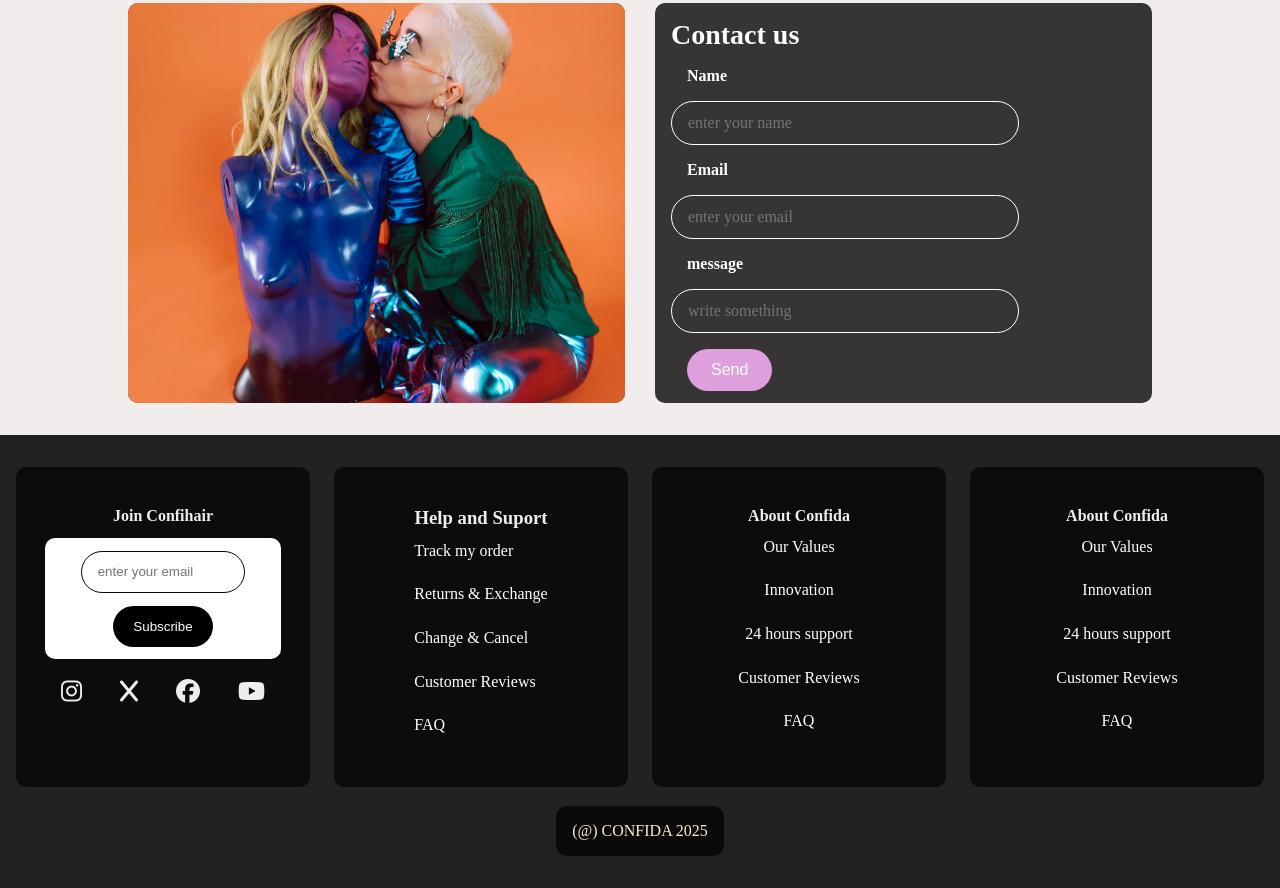
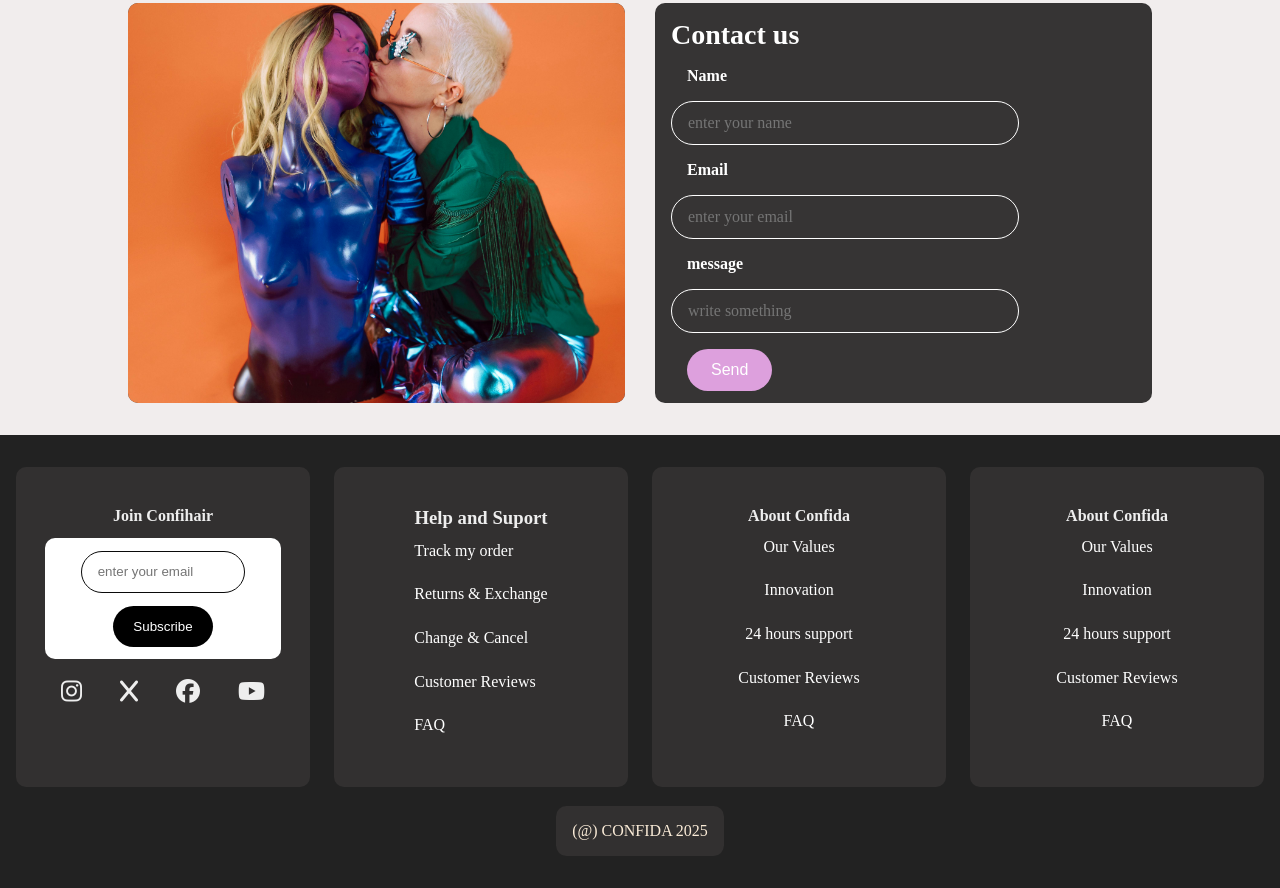
Before and after one commit to makoge/hairwig, a plain HTML site: page index.html in a window 1280 px wide. Shown: the part 2551-3439 px from the top of the page. Drawn offline with Linux system fonts and the light colour scheme.

Commit message:
footer background

```diff
--- a/hair.css
+++ b/hair.css
@@ -701,7 +701,7 @@ nav a{
 
 .first-footer{
   justify-items: center;
-  background-color: rgba(0, 0, 0, 0.65);
+  background-color: rgba(54, 52, 52, 0.8);
   padding: 40px 0;
   border-radius: 10px;
 }
@@ -720,7 +720,7 @@ nav a{
 }
 .second-footer{
   justify-items: center;
-  background-color: rgba(0, 0, 0, 0.65);
+  background-color: rgba(54, 52, 52, 0.8);
   padding: 40px 0;
   border-radius: 10px;
 }
@@ -737,7 +737,7 @@ nav a{
 }
 .third-footer{
   justify-items: center;
-  background-color: rgba(0, 0, 0, 0.65);
+  background-color: rgba(54, 52, 52, 0.8);
   padding: 40px 0;
   border-radius: 10px;
 }
@@ -747,7 +747,7 @@ nav a{
 }
 .fourth-footer{
   justify-items: center;
-  background-color: rgba(0, 0, 0, 0.65);
+  background-color: rgba(54, 52, 52, 0.8);
   padding: 40px 0;
   border-radius: 10px;
 }
@@ -761,7 +761,7 @@ nav a{
 .fifth-footer{
   justify-self: center;
   margin-top: 1.2rem;
-  background-color: #0a0a0a;
+  background-color: rgba(54, 52, 52, 0.8);
   color: antiquewhite;
   border-radius: 0.65rem;
   padding: 1rem 1rem;
--- a/shop.css
+++ b/shop.css
@@ -348,7 +348,7 @@ nav a{
 
 .first-footer{
   justify-items: center;
-  background-color: rgba(0, 0, 0, 0.65);
+  background-color: rgba(54, 52, 52, 0.8);
   padding: 40px 0;
   border-radius: 10px;
 }
@@ -365,7 +365,7 @@ nav a{
 }
 .second-footer{
   justify-items: center;
-  background-color: rgba(0, 0, 0, 0.65);
+  background-color: rgba(54, 52, 52, 0.8);
   padding: 40px 0;
   border-radius: 10px;
 }
@@ -382,7 +382,7 @@ nav a{
 }
 .third-footer{
   justify-items: center;
-  background-color: rgba(0, 0, 0, 0.65);
+  background-color: rgba(54, 52, 52, 0.8);
   padding: 40px 0;
   border-radius: 10px;
 }
@@ -392,7 +392,7 @@ nav a{
 }
 .fourth-footer{
   justify-items: center;
-  background-color: rgba(0, 0, 0, 0.65);
+  background-color: rgba(54, 52, 52, 0.8);
   padding: 40px 0;
   border-radius: 10px;
 }
@@ -407,7 +407,7 @@ nav a{
 .fifth-footer{
 justify-self: center;
   margin-top: 1.2rem;
-  background-color: #0a0a0a;
+  background-color: rgba(54, 52, 52, 0.8);
   color: antiquewhite;
   border-radius: 0.65rem;
   padding: 1rem 1rem;
```
